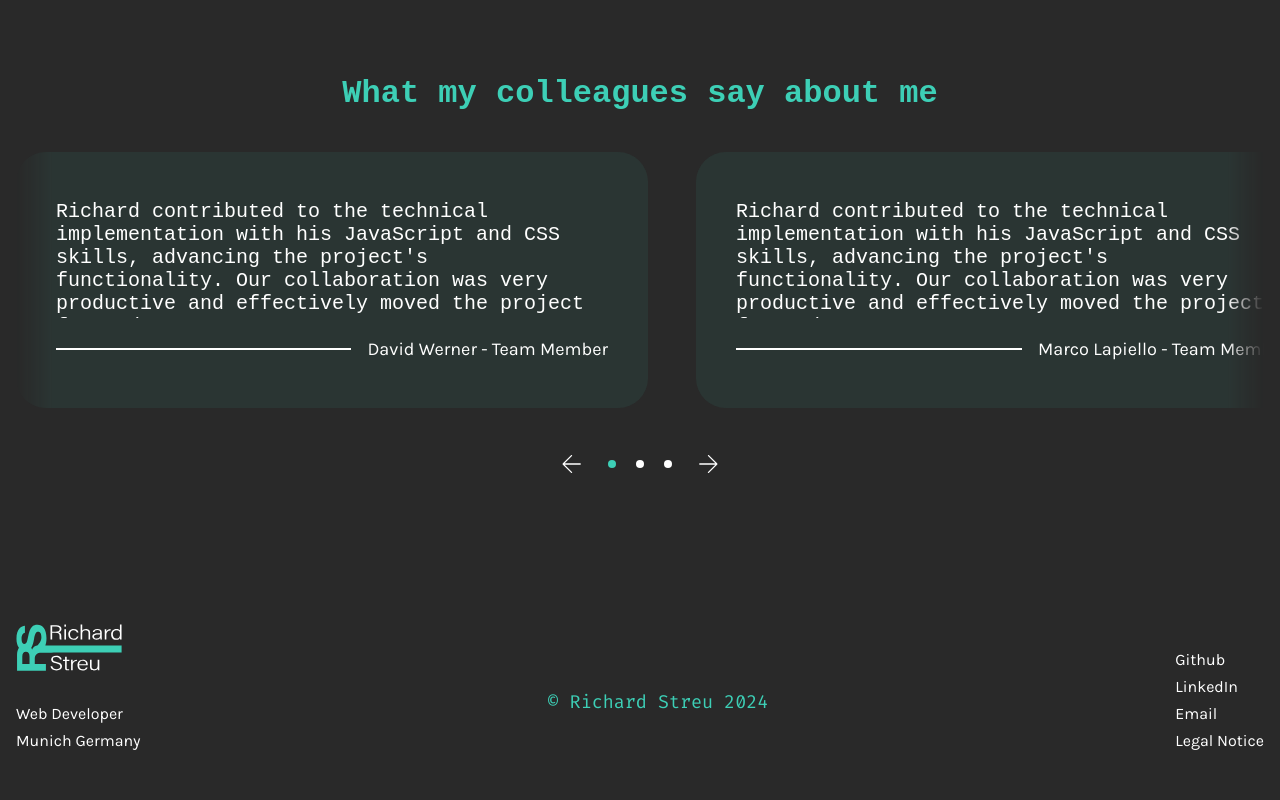
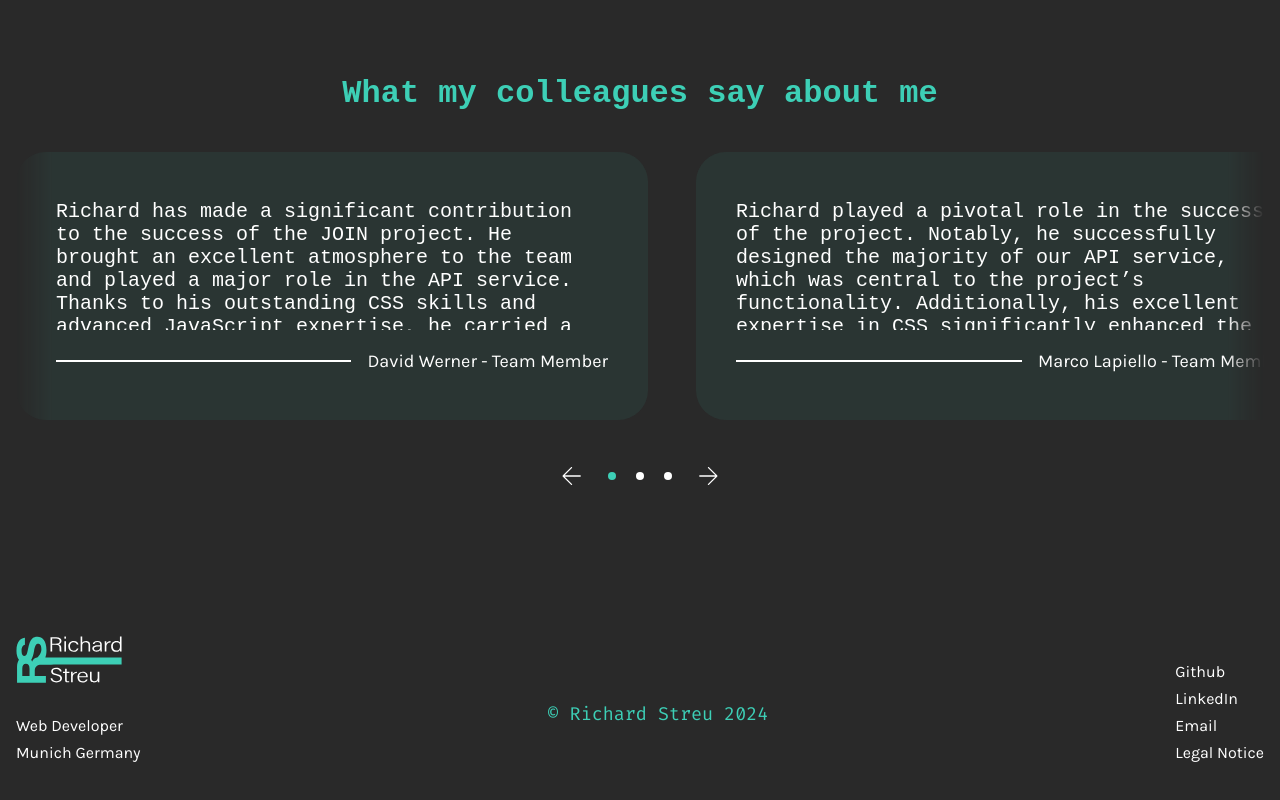
Before and after one commit to RichardStreu/portfolioAngular, an Angular app: page / in a window 1280 px wide. Shown: the part 3313-4113 px from the top of the page. Built offline with nearby package versions, Linux system fonts and the light colour scheme.

Commit message:
feat: implement language-specific reference rendering and update styling in EReferencesComponent

```diff
--- a/src/app/landing-page/sections/e-references/e-references.component.html
+++ b/src/app/landing-page/sections/e-references/e-references.component.html
@@ -5,7 +5,11 @@
       <div class="carouselBox">
         @for (item of carouselArray; track $index) {
         <div class="singleReference">
-          <p>{{referenceTextBlock}}</p>
+          @if (currentLanguage == "en") {
+            <p>{{item.referenceText.en}}</p>
+          }@else if (currentLanguage == "de") {
+            <p>{{item.referenceText.de}}</p>
+          }
           <div class="authorBox">
             <div class="line"></div>
             <p><span>{{item.name}}</span> - <span>{{item.position}}</span></p>
--- a/src/app/landing-page/sections/e-references/e-references.component.scss
+++ b/src/app/landing-page/sections/e-references/e-references.component.scss
@@ -45,7 +45,7 @@
 
         .singleReference {
           transition: all 0.2s ease-in-out;
-          height: 256px;
+          height: 268px;
           width: 632px;
           background-color: rgba($color-highLight, 0.08);
           border-radius: 30px;
@@ -85,7 +85,7 @@
         }
 
         .referenceFocus {
-          height: 274px;
+          height: 300px;
           background-color: rgba($color-highLight, 0.15);
         }
       }
--- a/src/app/landing-page/sections/e-references/e-references.component.ts
+++ b/src/app/landing-page/sections/e-references/e-references.component.ts
@@ -21,7 +21,7 @@ export class EReferencesComponent {
   currentReferenceIndex: number = 1;
 
   headlineText: string = '';
-  referenceTextBlock: string = '';
+  currentLanguage: string = '';
 
   constructor() {
     this.references = this.referenceDataService.references;
@@ -34,14 +34,11 @@ export class EReferencesComponent {
 
   chooseLanguage() {
     this.languageService.language.subscribe(() => {
+      this.currentLanguage = this.languageService.currentLanguage;
       this.headlineText =
         this.languageService.currentLanguage == 'en'
           ? 'What my colleagues say about me'
           : 'Was meine Kollegen über mich sagen';
-      this.referenceTextBlock =
-        this.languageService.currentLanguage == 'en'
-          ? this.references[this.currentReferenceIndex].referenceText.en
-          : this.references[this.currentReferenceIndex].referenceText.de;
     });
   }
 
--- a/src/app/services/reference-data.service.ts
+++ b/src/app/services/reference-data.service.ts
@@ -13,7 +13,7 @@ export class ReferenceDataService {
         name: 'Marco Lapiello',
         position: 'Team Member',
         referenceText: {
-          en: "Richard made a significant contribution to the success of the project. It is particularly noteworthy that he successfully designed the majority of our API services, which was central to the project's functionality. Additionally, he possesses excellent CSS expertise, which greatly improved the design of our interface. Richard was always punctual, reliable, and consistently helpful to the team.",
+          en: "Richard played a pivotal role in the success of the project. Notably, he successfully designed the majority of our API service, which was central to the project’s functionality. Additionally, his excellent expertise in CSS significantly enhanced the design of our interface. Richard was always punctual, reliable, and consistently supportive of the team.",
           de: "Richard hat entscheidend zum Erfolg des Projekts beigetragen. Besonders hervorzuheben ist, dass er den Großteil unseres API-Services erfolgreich gestaltet hat, was zentral für die Projektfunktionalität war. Zudem besitzt er exzellentes CSS-Fachwissen, das die Gestaltung unserer Oberfläche maßgeblich verbessert hat. Richard war stets pünktlich, zuverlässig und jederzeit hilfsbereit gegenüber dem Team.",
         },
       },
@@ -21,7 +21,7 @@ export class ReferenceDataService {
         name: 'Mirko Rinke',
         position: 'Team Member',
         referenceText: {
-          en: "Richard contributed to the technical implementation with his JavaScript and CSS skills, advancing the project's functionality. Our collaboration was very productive and effectively moved the project forward.",
+          en: "Richard contributed to the technical implementation with his JavaScript and CSS skills, driving the project forward functionally. Our collaboration was highly productive and effectively advanced the project.",
           de: "Richard hat mit seinen JavaScript- und CSS-Kenntnissen zur technischen Umsetzung beigetragen und das Projekt funktional vorangebracht. Unsere Zusammenarbeit war sehr produktiv und hat das Projekt effektiv voran gebracht.",
         },
       },
@@ -29,7 +29,7 @@ export class ReferenceDataService {
         name: 'David Werner',
         position: 'Team Member',
         referenceText: {
-          en: "Richard made a significant contribution to the success of the JOIN project. He brought a great atmosphere to the team and played a major role in the API service. With his excellent CSS skills and advanced JavaScript knowledge, he independently handled a large part of the project and helped us successfully complete it. His punctuality, reliability, and creative ideas further strengthened and motivated the team to meet the deadline.",
+          en: "Richard has made a significant contribution to the success of the JOIN project. He brought an excellent atmosphere to the team and played a major role in the API service. Thanks to his outstanding CSS skills and advanced JavaScript expertise, he carried a significant part of the project independently and helped us successfully complete it. His punctuality, reliability, and creative ideas further strengthened the team and motivated us to meet the deadline.",
           de: "Richard hat zum Erfolg des JOIN Projektes sehr beigetragen. Er hat eine super Stimmung ins Team gebracht und einen großen Teil im API-Service beigetragen. Durch seine tollen CSS-Kenntnisse und seine fortgeschrittenen JavaScript-Kenntnisse hat er einen großen Teil des Projekts eigenständig getragen und uns geholfen, das Projekt erfolgreich abzuschließen. Durch seine Pünktlichkeit, Zuverlässigkeit und seine einfallsreichen Ideen hat er das Team zusätzlich gestärkt und neu motiviert, um die Deadline einhalten zu können.",
         },
       },
```
